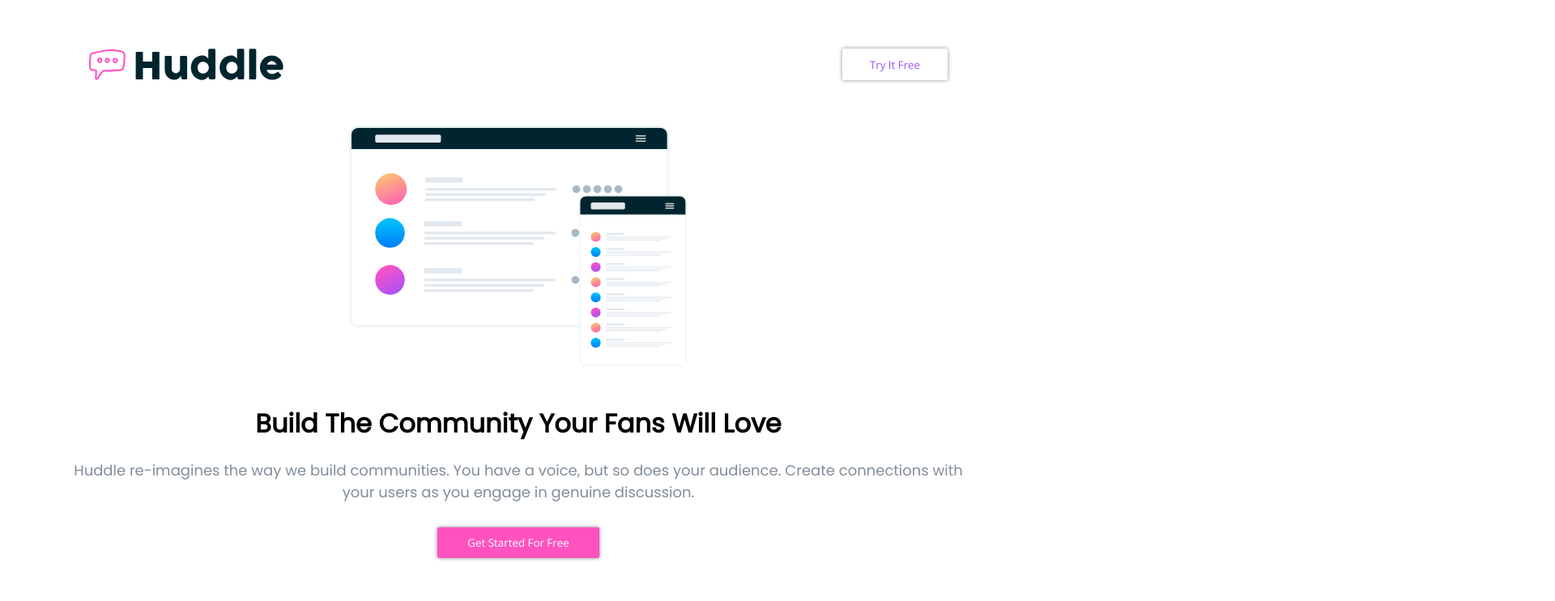
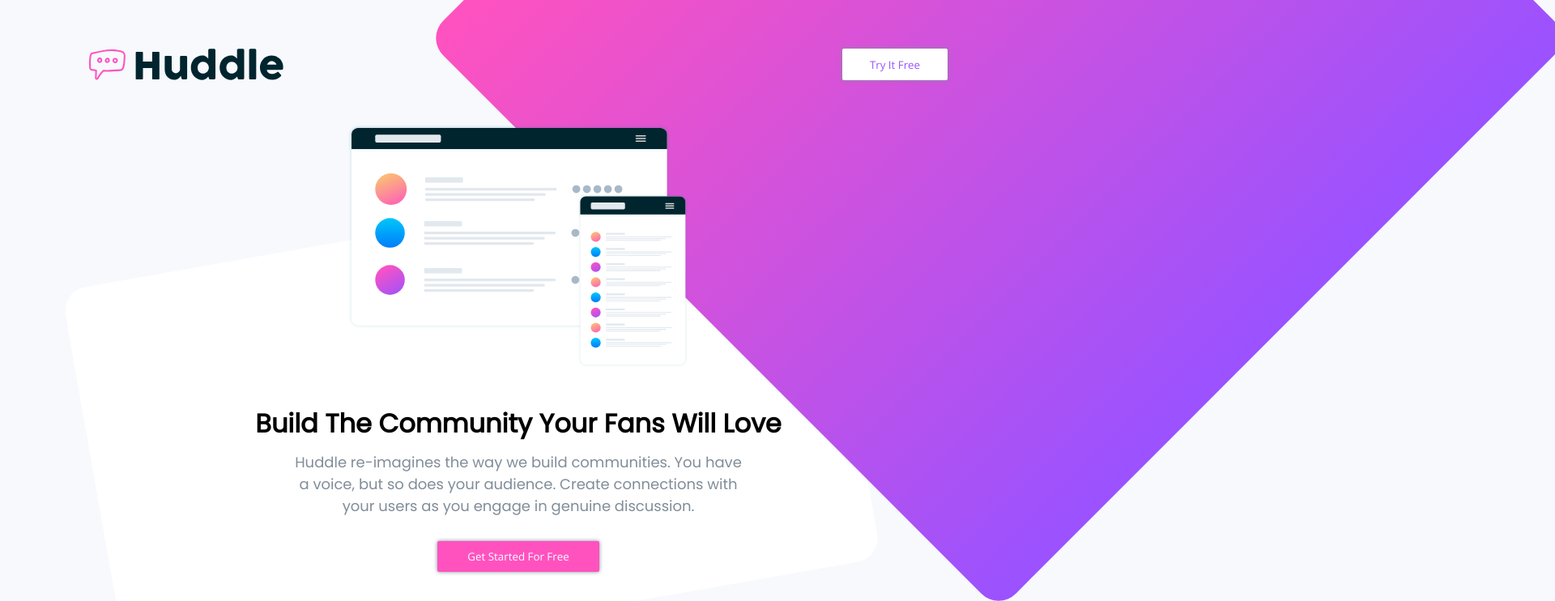
Before and after one commit to afmire877/huddle-landing-page-2, a plain HTML site: page index.html in a window 1280 px wide. Shown: the top 742 px of the page at 81% size, 1920 px wide, since content can reach past the window. Drawn offline with nearby package versions, Linux system fonts and the light colour scheme.

Commit message:
styled the background

```diff
--- a/assets/sass/style.sass
+++ b/assets/sass/style.sass
@@ -22,6 +22,14 @@ $break-large: 1440px
 	padding:0
 	box-sizing: border-box
 	font-family: $body-font
+	// z-index: 1
+
+html, body
+	width: 100%
+
+body
+	background-color: $LightGrayishBlue
+
 
 h1
 	font-family: $heading-font
@@ -37,6 +45,26 @@ header
 	display: flex
 	justify-content: space-between
 	padding: 30px
+
+.block
+	position: absolute
+	border-radius: 30px
+	z-index: -1
+	&--light
+		background: white
+		height: 940px
+		width: 500px
+		transform: rotate(80deg)
+		right: 448px
+		z-index: -2
+		top: 54px
+	&--gradient
+		background: linear-gradient($primary-color, $secondary-color)
+		transform: rotate(-45deg)
+		height: 1000px
+		width: 1000px
+		top: -453px
+		right: -453px
 
 .container
 	margin: 0 50px
@@ -71,6 +99,10 @@ header
 .banner__content
 	display: flex
 	flex-direction: column
+	p
+		display: block
+		width: 50%
+		margin: 10px auto 0px auto
 	& > *
 		margin-top: 20px
 		display: block
@@ -83,6 +115,7 @@ header
 	display: flex
 
 .cta
+	background: #fff
 	width: 700px
 	margin: 150px auto 50px auto
 	border-radius: 5px
--- a/index.html
+++ b/index.html
@@ -18,6 +18,9 @@
       <img class="logo" src="images/logo.svg">
       <button class="btn btn--light btn--small">Try It Free</button>
     </header>
+    <div class="block block--gradient"></div>
+    <div class="block block--light"></div>
+
 
     <main class="banner">
       <img class="mockup mockup-main" src="images/illustration-mockups.svg">
```
Also changed, not shown: assets/css/style.css, 1 other file.
